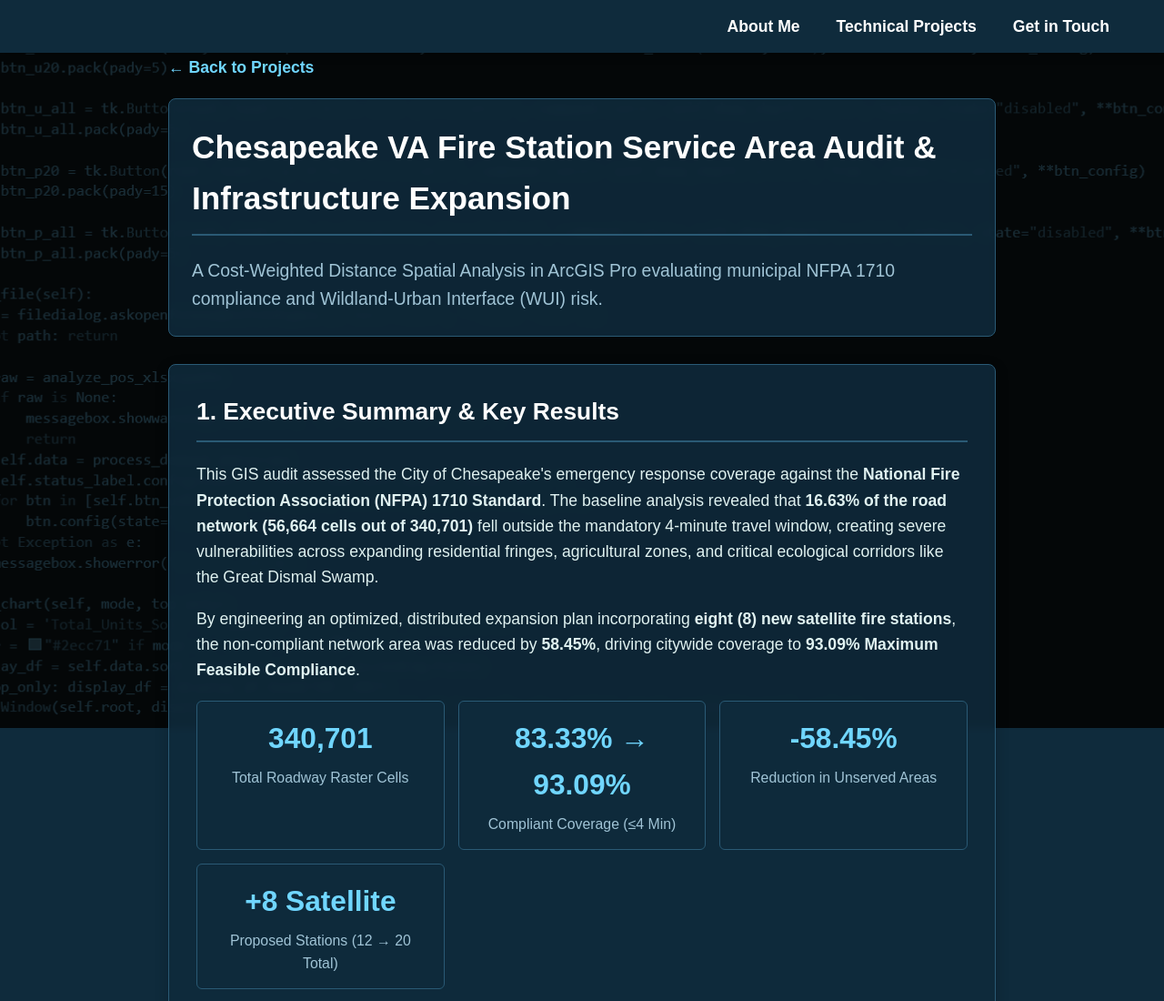
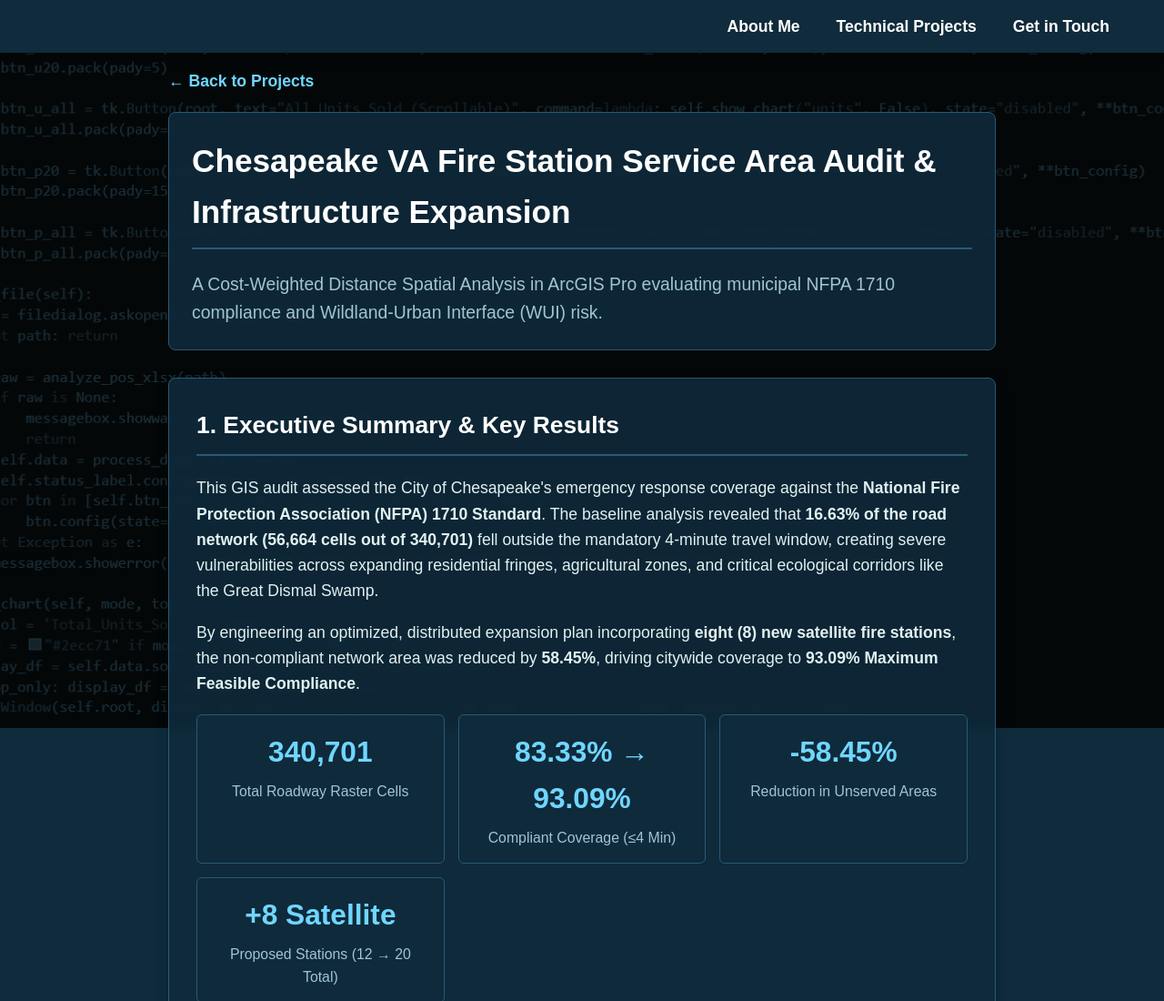
Before and after one commit to keithanulao/portfolio, a plain HTML site: page fire-station-audit.html in a window 1280 px wide. Shown: the top 1100 px of the page at 91% size. Drawn offline with Linux system fonts and the light colour scheme.

Commit message:
Add files via upload

```diff
--- a/fire-station-audit.html
+++ b/fire-station-audit.html
@@ -152,6 +152,7 @@
 
         .back-link {
             display: inline-block;
+            margin-top: 15px;    /* Pushes it down away from the header */
             margin-bottom: 20px;
             color: #70d6ff;
             text-decoration: none;
```
Also changed, not shown: project-python-visualizer.html (+1 -0 lines).
